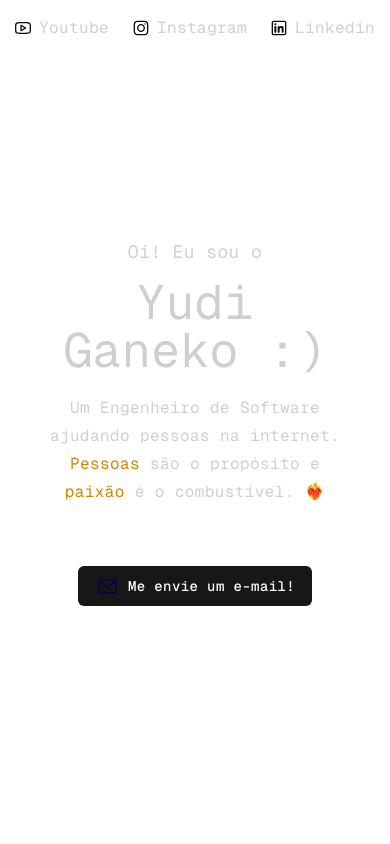
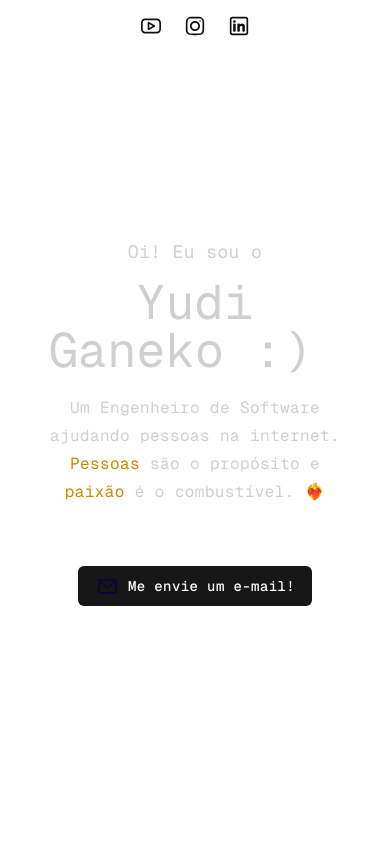
Before and after one commit to YudiG12/yudiganeko.com, a Next.js app: page / in a window 390 px wide. Shown: the top 844 px of the page. Built offline with nearby package versions, Linux system fonts and the light colour scheme.

Commit message:
Remove name from social media buttons and add animetion to main title

```diff
--- /dev/null
+++ b/app/name-animation.tsx
@@ -0,0 +1,8 @@
+"use client";
+
+import { TypeAnimation } from "react-type-animation";
+
+export default function NameAnimation() {
+  const longest = "Yudi Ganeko :D";
+  return <TypeAnimation sequence={["Yudi Ganeko :)"]} speed={10} />;
+}
--- a/app/page.tsx
+++ b/app/page.tsx
@@ -1,5 +1,6 @@
 import Image from "next/image";
 import ExperienceList from "./experiences";
+import NameAnimation from "./name-animation";
 
 export default function Home() {
   return (
@@ -12,14 +13,14 @@ export default function Home() {
           rel="noopener noreferrer"
         >
           <Image
-            className="dark:invert"
+            className="dark:invert sm:w-4 sm:h-4"
             aria-hidden
             src="/youtube.svg"
             alt="Youtube icon"
-            width={16}
-            height={16}
+            width={20}
+            height={20}
           />
-          Youtube
+          <span className="hidden sm:block">Youtube</span>
         </a>
         <a
           className="flex items-center gap-2 hover:underline hover:underline-offset-4"
@@ -28,14 +29,14 @@ export default function Home() {
           rel="noopener noreferrer"
         >
           <Image
-            className="dark:invert"
+            className="dark:invert sm:w-4 sm:h-4"
             aria-hidden
             src="/instagram.svg"
             alt="Instagram icon"
-            width={16}
-            height={16}
+            width={20}
+            height={20}
           />
-          Instagram
+          <span className="hidden sm:block">Instagram</span>
         </a>
         <a
           className="flex items-center gap-2 hover:underline hover:underline-offset-4"
@@ -44,21 +45,23 @@ export default function Home() {
           rel="noopener noreferrer"
         >
           <Image
-            className="dark:invert"
+            className="dark:invert sm:w-4 sm:h-4"
             aria-hidden
             src="/linkedin.svg"
             alt="Linkedin icon"
-            width={16}
-            height={16}
+            width={20}
+            height={20}
           />
-          Linkedin
+          <span className="hidden sm:block">Linkedin</span>
         </a>
       </nav>
 
       <main className="flex text-lg flex-col row-start-2">
         <div className="flex min-h-screen text-lg flex-col row-start-2 items-center justify-center">
           Oi! Eu sou o
-          <h1 className="text-5xl mt-3 mb-5 text-center">Yudi Ganeko :)</h1>
+          <h1 className="text-5xl mt-3 mb-5 text-center">
+            <NameAnimation />
+          </h1>
           <p className="max-w-5xl text-base leading-7 text-center">
             Um Engenheiro de Software ajudando pessoas na internet.
             <br />
```
Also changed, not shown: package.json (+6 -5 lines), 1 other file (tests, documents, lock files or other folders).
